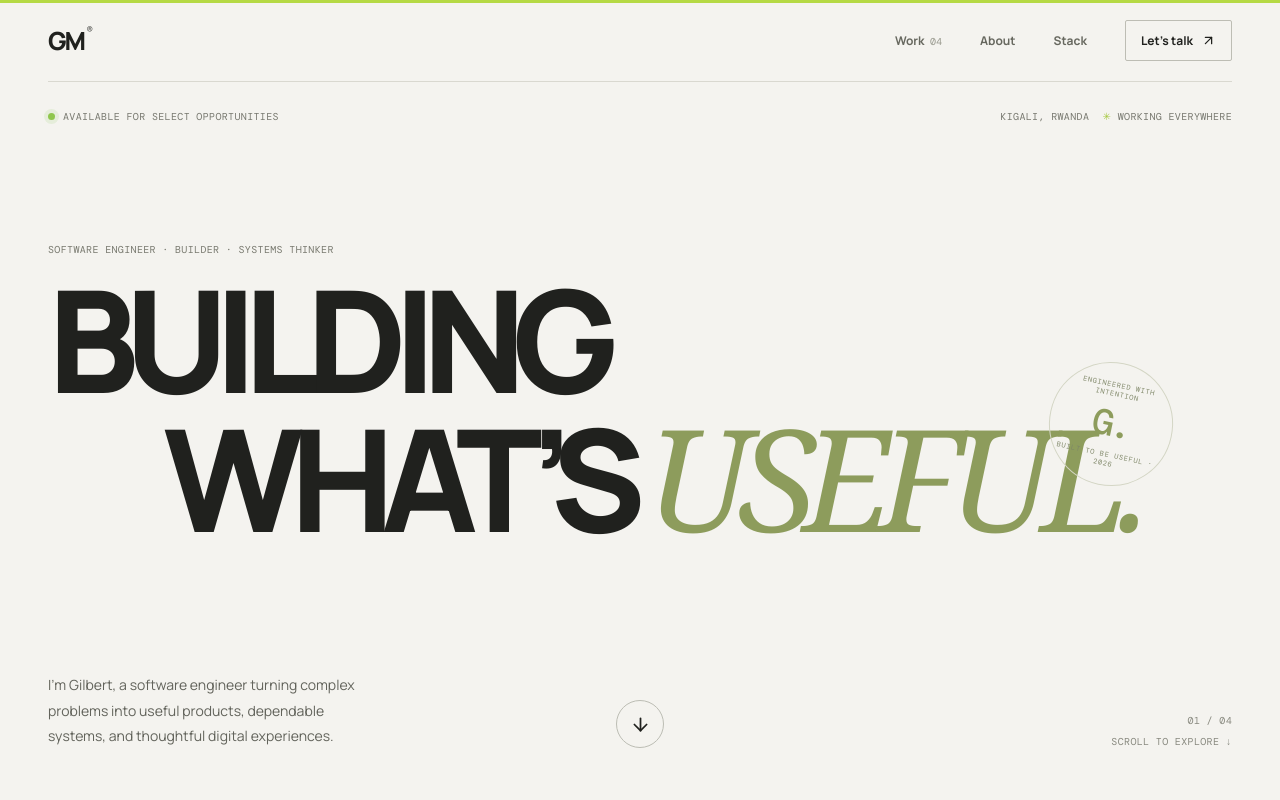
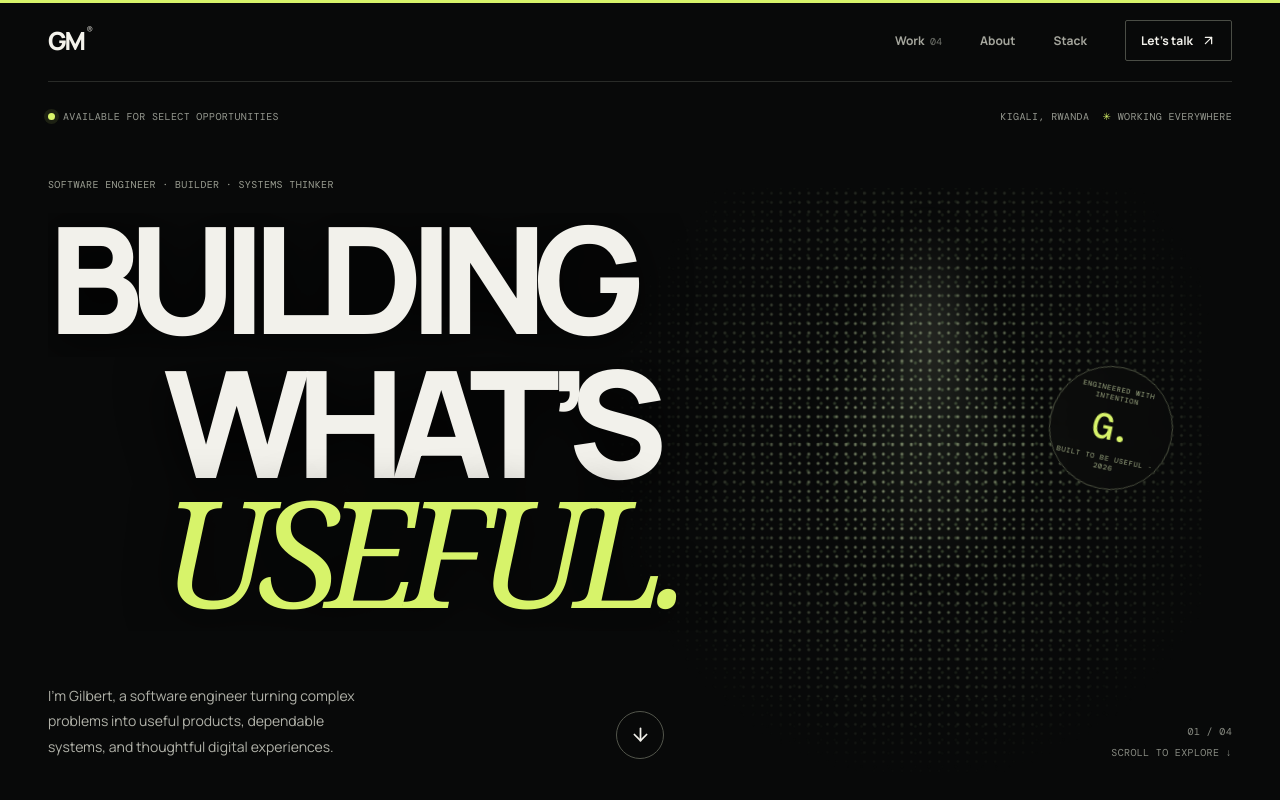
Before and after one commit to dev-gilbert/Pro-portfolio, a React (Vite) app: page / in a window 1280 px wide. Shown: the top 800 px of the page. Built offline with nearby package versions, Linux system fonts and the light colour scheme.

Commit message:
Redesign portfolio with dark cinematic visual system

```diff
--- a/src/index.css
+++ b/src/index.css
@@ -5,3 +5,89 @@
 @media(prefers-reduced-motion:reduce){html{scroll-behavior:auto}*,*::before,*::after{animation-duration:.01ms!important;animation-iteration-count:1!important;transition-duration:.01ms!important;scroll-behavior:auto!important}}
 
 .linkedin-mark{font-family:Arial,sans-serif;font-weight:800;font-size:13px;letter-spacing:-.06em;display:inline-grid;place-items:center;width:16px;height:16px;border:1px solid currentColor;border-radius:2px;line-height:1}
+
+
+/* Dark cinematic redesign: pixel-noise, editorial type, and luminous project panels */
+:root{color-scheme:dark;font-family:"Manrope",sans-serif;color:#f2f1eb;background:#080909;--paper:#080909;--ink:#f2f1eb;--muted:#898b87;--line:#282a28;--acid:#d7f36a;--mono:"DM Mono",monospace}
+html,body{background:#080909;color:#f2f1eb}
+body{background-image:radial-gradient(ellipse at 78% 12%,rgba(68,82,63,.14),transparent 38%),radial-gradient(ellipse at 14% 48%,rgba(61,72,65,.08),transparent 32%)}
+.site-shell{background:#080909}
+.site-header{border-color:#292b28}
+.wordmark{color:#f4f3ec}
+.nav-links>a:not(.nav-contact){color:#a5a69d}
+.nav-links>a:hover{color:#d7f36a}
+.nav-links a span{color:#70736c}
+.nav-contact{border-color:#4a4d45;color:#f2f1eb}
+.nav-contact:hover{color:#10110e;background:#d7f36a;border-color:#d7f36a}
+.scroll-progress{background:#d7f36a}
+.hero{min-height:calc(100svh - 82px);isolation:isolate}
+.hero:before{content:"";position:absolute;z-index:-1;right:2%;top:17%;width:min(48vw,580px);height:min(64vw,570px);opacity:.58;background-image:radial-gradient(circle,rgba(217,239,184,.88) 1px,transparent 1.7px),radial-gradient(circle,rgba(133,165,112,.62) 1px,transparent 1.8px);background-size:9px 9px,13px 13px;background-position:0 0,4px 6px;mask-image:radial-gradient(ellipse at 53% 43%,#000 0%,rgba(0,0,0,.92) 18%,rgba(0,0,0,.38) 48%,transparent 72%);animation:particle-breathe 8s ease-in-out infinite alternate;pointer-events:none}
+.hero:after{content:"";position:absolute;z-index:-1;right:13%;top:20%;width:min(28vw,300px);height:min(45vw,430px);border-radius:48% 48% 42% 42%;background:radial-gradient(ellipse at 50% 23%,rgba(226,239,204,.16),transparent 22%),radial-gradient(ellipse at 50% 48%,rgba(184,207,164,.1),transparent 48%);filter:blur(22px);pointer-events:none}
+@keyframes particle-breathe{0%{transform:translate3d(0,0,0) scale(.97);opacity:.35}100%{transform:translate3d(-10px,-8px,0) scale(1.04);opacity:.68}}
+.hero-meta{color:#969990}
+.status-dot{background:#d7f36a;box-shadow:0 0 0 4px #d7f36a1a}
+.meta-cross{color:#d7f36a}
+.hero-title-wrap{position:relative;z-index:1}
+.hero h1{font-size:clamp(65px,11.6vw,160px);text-shadow:0 5px 50px #000}
+.hero h1 i{color:#d7f36a}
+.hero-intro{color:#b1b2a9}
+.round-link{border-color:#53564c;color:#f2f1eb}
+.round-link:hover{color:#111;background:#d7f36a;border-color:#d7f36a}
+.hero-index{color:#888b82}
+.hero-stamp{border-color:#484d3d;color:#a6b28a;background:#08090970;backdrop-filter:blur(5px)}
+.hero-stamp strong{color:#d7f36a}
+.work-section,.about-section,.experience-section,.stack-section{border-color:#292b28}
+.eyebrow{color:#9b9e92}
+.section-heading h2 i,.stack-top h2 i,.experience-grid h2 i,.about-content h2 i{color:#d7f36a}
+.section-aside{color:#a0a197}
+.project-card{background:#111311;border-color:#292d29}
+.project-card:hover{border-color:#69745c}
+.project-info{background:#101210}
+.project-kicker{color:#96998e}
+.project-title-row h3{color:#f2f1eb}
+.project-arrow{border-color:#42463e;color:#f2f1eb}
+.project-card:hover .project-arrow{color:#111;background:#d7f36a;border-color:#d7f36a}
+.project-type{color:#a9b39a}
+.project-description{color:#b1b2a9}
+.project-tags span,.experience-tags span{border-color:#383c35;color:#b2b5a8}
+.ihute .project-art{background:#1d2818}
+.compliance .project-art{background:#182320}
+.cloudguard .project-art{background:#1b2027}
+.digfootprint .project-art{background:#22271d}
+.visual-search{box-shadow:0 20px 55px #0009}
+.visual-compliance{box-shadow:0 20px 55px #0009}
+.visual-cloud{box-shadow:0 20px 55px #0009}
+.visual-footprint{box-shadow:0 20px 55px #0009}
+.work-footer{color:#85887d}
+.work-footer a{color:#e1e3d8}
+.about-number{color:#777a71}
+.about-lead{color:#f0f0e8}
+.about-copy,.about-facts p{color:#a4a69b}
+.about-facts{border-color:#292b28}
+.about-facts span{color:#d7f36a}
+.about-facts strong{color:#eceee5}
+.experience-date{color:#a6a89d;border-color:#292b28}
+.experience-date span{color:#777a71}
+.experience-entry h3{color:#f2f1eb}
+.experience-entry h3 span{color:#d7f36a}
+.experience-company{color:#b4b6aa}
+.experience-entry>p:last-of-type{color:#a7a99e}
+.stack-top>p{color:#a6a89d}
+.skill-cloud span{background:#111311;border-color:#343830;color:#e5e7dc}
+.skill-cloud span:hover{background:#d7f36a;border-color:#d7f36a;color:#111}
+.contact-section{background:#d7f36a;color:#10120d}
+.contact-top .eyebrow{color:#414b30}
+.contact-top>span{color:#384329}
+.contact-inner h2 i{color:#313b22}
+.contact-email{border-color:#7f914f;color:#15180f}
+.contact-email:hover{color:#414e2a}
+.contact-bottom>p{color:#3c4431}
+.social-links a{border-color:#91a45c;color:#171a12}
+.social-links a:hover{background:#10120d;color:#d7f36a;border-color:#10120d}
+.site-footer{color:#a6a89d}
+.site-footer>span,.site-footer>a:last-of-type{color:#888b81}
+.site-footer>a:last-of-type:hover{color:#d7f36a}
+.linkedin-mark{color:inherit}
+@media(max-width:900px){.hero:before{right:-7%;top:20%;width:60vw;height:65vw;opacity:.4}.hero:after{right:6%}}
+@media(max-width:640px){.nav-links{background:#0c0e0c;border-color:#292b28}.nav-links>a{border-color:#292b28}.nav-links .nav-contact{border-color:#41453b}.hero{min-height:calc(91svh - 70px)}.hero:before{right:-20%;top:21%;width:100vw;height:112vw;opacity:.32;background-size:8px 8px,12px 12px}.hero:after{right:2%;top:24%;width:62vw;height:85vw;opacity:.5}.hero-title-wrap{padding-top:85px}.hero h1{font-size:clamp(53px,13.4vw,84px);position:relative;z-index:2}.hero-line-two{padding-left:0}.hero-intro{max-width:260px}.hero-stamp{display:none}.project-card{background:#101210}.project-info{background:#101210}.contact-section{padding-inline:18px}}
+@media(prefers-reduced-motion:reduce){.hero:before{animation:none}}
```
